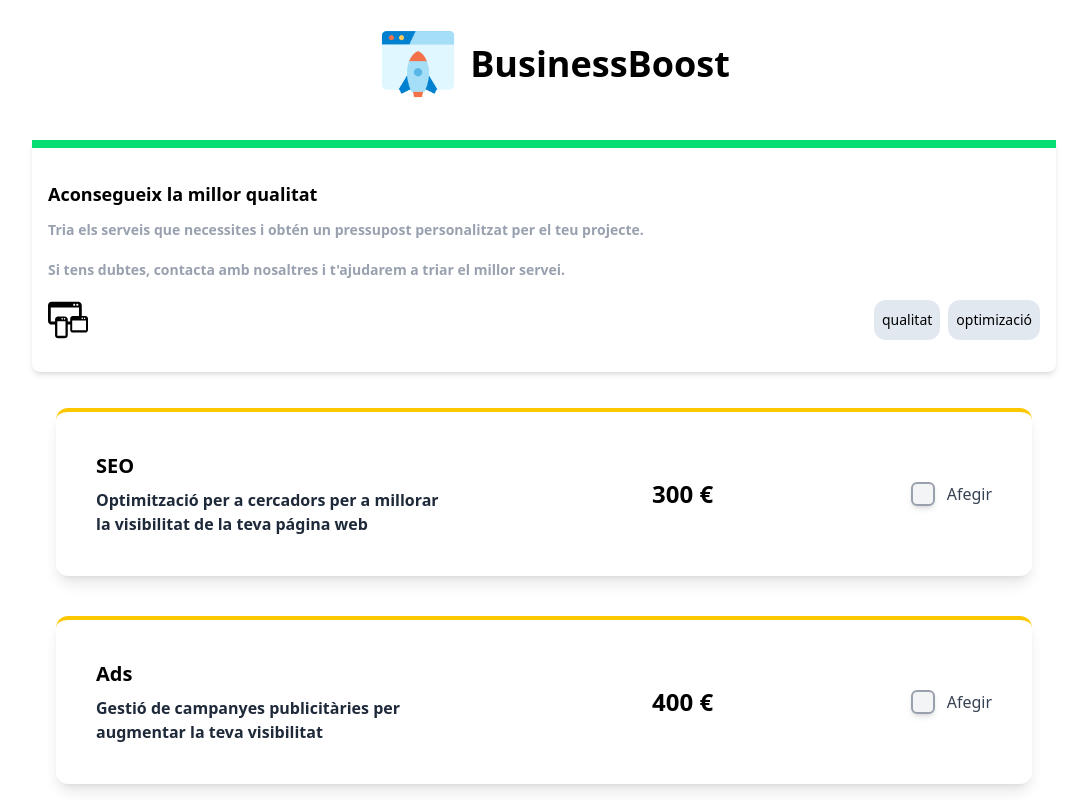
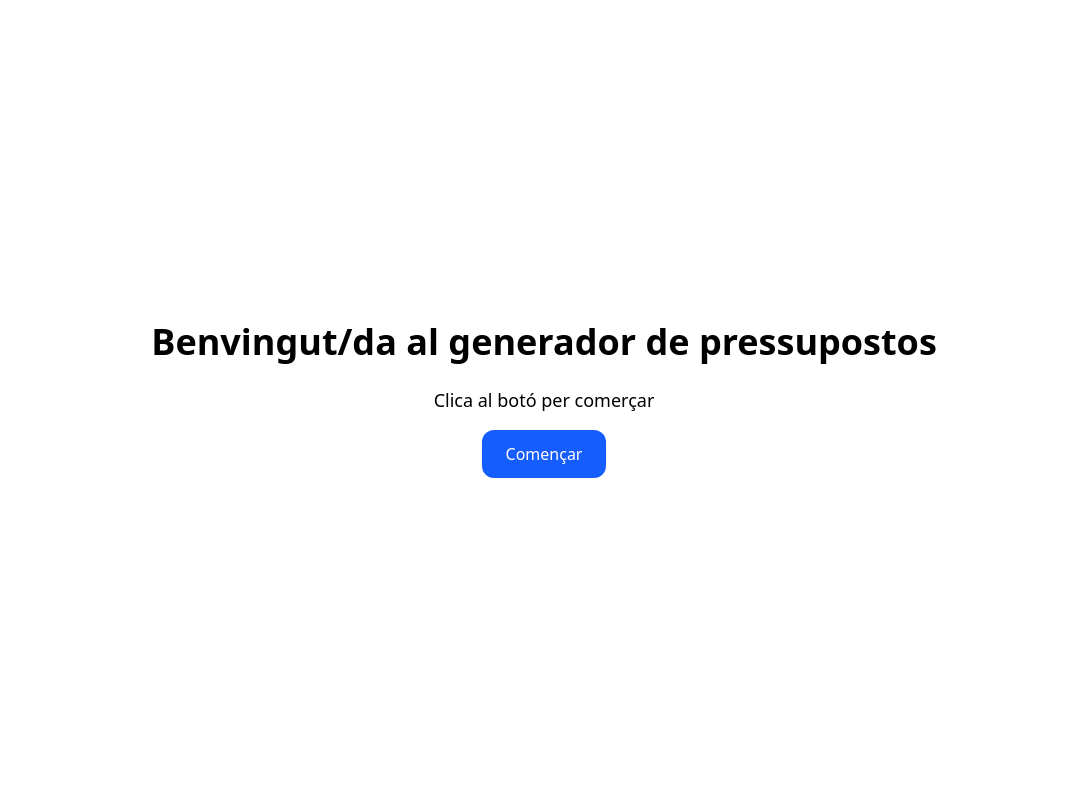
Before and after one commit to JlBestMc/S6.-Budget-Website, a React (Vite) app: page / in a window 1280 px wide. Shown: the top 800 px of the page, without its empty margins (96-1183 px from the left). Built offline with nearby package versions, Linux system fonts and the light colour scheme.

Commit message:
WelcomePage created, react router added

```diff
--- a/package.json
+++ b/package.json
@@ -13,6 +13,7 @@
     "@tailwindcss/vite": "^4.1.11",
     "react": "^19.1.0",
     "react-dom": "^19.1.0",
+    "react-router-dom": "^7.6.3",
     "tailwindcss": "^4.1.11"
   },
   "devDependencies": {
--- a/src/App.tsx
+++ b/src/App.tsx
@@ -1,9 +1,16 @@
 import CalculatorPage from "./pages/CalculatorPage";
+import { BrowserRouter, Routes, Route } from "react-router-dom";
+import WelcomePage from "./pages/WelcomePage";
 
 function App() {
   return (
     <>
-      <CalculatorPage />
+      <BrowserRouter>
+      <Routes>
+        <Route path="/" element={<WelcomePage/>} />
+        <Route path="/calculator" element={<CalculatorPage />} />
+      </Routes>
+    </BrowserRouter>
     </>
   );
 }
--- a/src/pages/WelcomePage.tsx
+++ b/src/pages/WelcomePage.tsx
@@ -0,0 +1,18 @@
+import { useNavigate } from "react-router-dom";
+
+export default function WelcomePage() {
+  const navigate = useNavigate();
+
+  return (
+    <div className="min-h-screen flex flex-col items-center justify-center p-6 text-center">
+      <h1 className="text-4xl font-bold mb-6">Benvingut/da al generador de pressupostos</h1>
+      <p className="mb-4 text-lg">Clica al botó per comerçar</p>
+      <button
+        className="bg-blue-600 text-white px-6 py-3 rounded-xl hover:bg-blue-700 transition"
+        onClick={() => navigate("/calculator")}
+      >
+        Començar
+      </button>
+    </div>
+  );
+}
```
Also changed, not shown: src/assets/bg.jpg (added), 1 other file (tests, documents, lock files or other folders).
